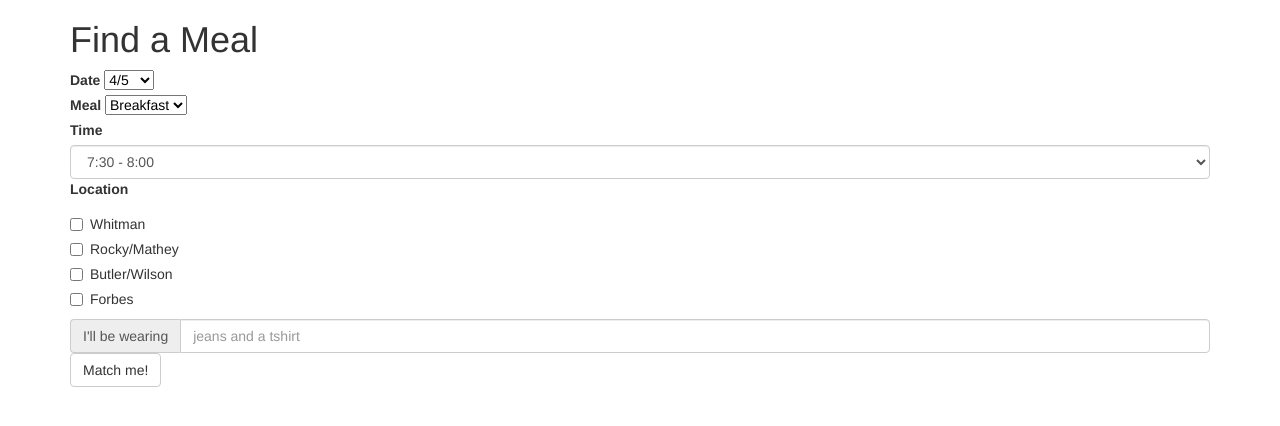
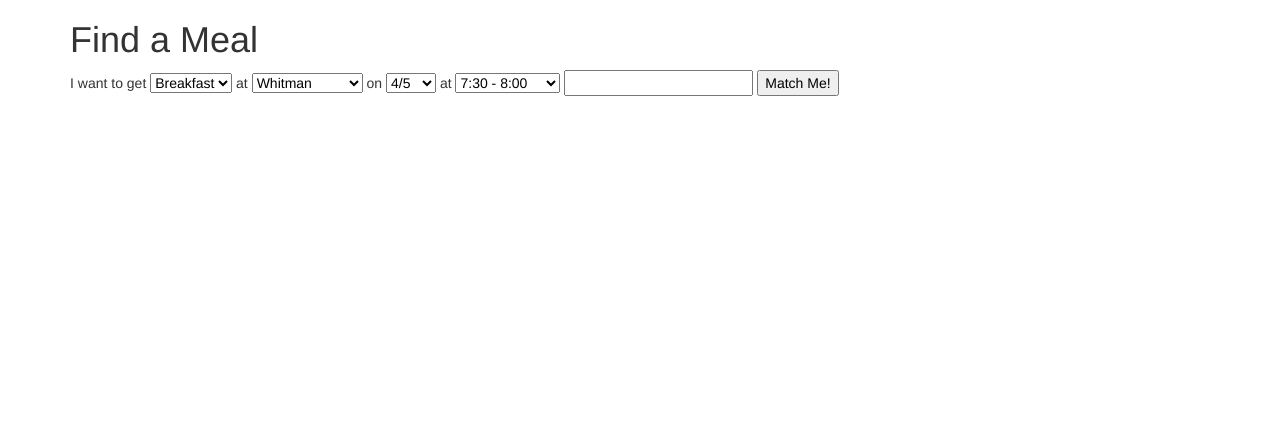
Before and after one commit to mealmatcher/mealmatcher_project, a Django app: page /mealmatcher_app/find-a-meal/ in a window 1280 px wide. Shown: the part 52-478 px from the top of the page. Run offline with Django 3.2, Linux system fonts and the light colour scheme; the visitor is signed in with stand-in values (Sample User, id 1).

Commit message:
Fixed find meal page to use django template forms.

```diff
--- a/mealmatcher_app/forms.py
+++ b/mealmatcher_app/forms.py
@@ -6,25 +6,47 @@ import datetime
 from django.db import models
 
 class MealForm(forms.ModelForm):
-	date_mdy = forms.CharField(max_length=5)   #mm/dd but not necessarily leading 0s
-	date_time = forms.CharField(max_length=11) #hour:minutes-hour:minutes
-	MEALS = (
-		('B', 'Breakfast'),
-		('L', 'Lunch'),
-		('D', 'Dinner'),
-	)
-	meal_time = forms.CharField(max_length=1)#, choices=MEALS)
-	LOCATIONS = (
-		('WH', 'Whitman'),
-		('RM', 'Rocky/Mathey'),
-		('BW', 'Butler/Wilson'),
-		('F', 'Forbes'),
-	)
-	location = forms.CharField(max_length=2)#, choices=LOCATIONS)
+  # filled in by JS, mm/dd but not necessarily leading 0s
+  date_mdy = forms.ChoiceField(
+    widget = forms.Select(attrs={'id': 'dateDropdown'}),
+    help_text = "on",
+    choices = ()
+  )
 
-	attire1 = models.CharField(max_length=100)
+  # filled in by JS, hour:minutes-hour:minutes
+  date_time = forms.ChoiceField(
+    widget = forms.Select(attrs={'id': 'timeDropdown'}),
+    help_text = "at",
+    choices = ()
+  )
 
-	class Meta:
-		model = Meal
-		fields = ('meal_time', 'location', 'attire1',)
-		exclude = ('date', 'attire2', 'users',)
+  meal_time = forms.ChoiceField(
+    widget = forms.Select(attrs={'id': 'mealDropdown', 'name': 'mealDropdown'}),
+    help_text = "I want to get ",
+    choices = (
+      ('B', 'Breakfast'),
+      ('L', 'Lunch'),
+      ('D', 'Dinner'),
+    )
+  )
+
+  location = forms.ChoiceField(
+    help_text = "at ",
+    choices = (
+      ('WH', 'Whitman'),
+      ('RM', 'Rocky/Mathey'),
+      ('BW', 'Butler/Wilson'),
+      ('F', 'Forbes'),
+    )
+  )
+
+  attire1 = models.CharField(
+     help_text = "and I'll be wearing...",
+     max_length=100,
+   )
+
+
+  class Meta:
+    model = Meal
+    fields = ('meal_time', 'location', 'date_mdy', 'date_time', 'attire1',)
+    exclude = ('date', 'attire2', 'users',)
--- a/templates/mealmatcher_app/findmeal.html
+++ b/templates/mealmatcher_app/findmeal.html
@@ -57,34 +57,10 @@
             </li>
             </li>
           </ul>
-          <!-- <form class="navbar-form navbar-left" role="search">
-            <div class="form-group">
-              <input class="form-control" type="text">
-            </div> <button type="submit" class="btn btn-default">Submit</button>
-          </form> -->
           <ul class="nav navbar-nav navbar-right">
             <li>
               <a href="/mealmatcher_app/logout/">Logout</a>
             </li>
-            <!-- <li class="dropdown">
-               <a href="#" class="dropdown-toggle" data-toggle="dropdown">Dropdown<strong class="caret"></strong></a>
-              <ul class="dropdown-menu">
-                <li>
-                  <a href="#">Action</a>
-                </li>
-                <li>
-                  <a href="#">Another action</a>
-                </li>
-                <li>
-                  <a href="#">Something else here</a>
-                </li>
-                <li class="divider">
-                </li>
-                <li>
-                  <a href="#">Separated link</a>
-                </li>
-              </ul>
-            </li> -->
           </ul>
         </div>
 
@@ -92,33 +68,38 @@
 
       <h1>Find a Meal</h1>
 
-      <form role="form">
-        <div class="dropdown">
+      <form role="form" id="findMealForm" method="POST" action="/mealmatcher_app/find-a-meal/">
+        {% csrf_token %}
+        {% for hidden in form.hidden_fields %}
+          {{ hidden }}
+        {% endfor %}
+        {% for field in form.visible_fields %}
+          {{ field.errors }}
+          {{ field.help_text }}
+          {{ field }}
+        {% endfor %}
+
+        <input type="submit" name="submit" value="Match Me!" />
+
+        <!-- <div class="dropdown">
           <label for="dateDropdown">Date</label>
           <select id="dateDropdown">
             <option value="Date">dates in next two weeks generated in JS and entered here</option>
           </select>
-        </div>
-      <form role="form">
-        <div class="mealDropdown">
+        </div> -->
+
+        <!-- <div class="mealDropdown">
           <label for="mealDropdown">Meal</label>
           <select>
             <option value="B">Breakfast</option>
             <option value="L">Lunch</option>
             <option value="D">Dinner</option>
           </select>
-        </div>
-      <form role="form">
-        <label for="timeDropdown">Time</label>
-        <select class="form-control" id="timeDropdown"></select>
-        <!-- <div class="dropdown">
-          <select id="timeDropdown">
-            TODO need to populate these based on chosen meal
-            <option value="12pm">12:00 pm - 12:45 pm</option>
-          </select>
         </div> -->
 
-
+        <!-- <label for="timeDropdown">Time</label>
+        <select class="form-control" id="timeDropdown"></select> -->
+<!--
         <label>Location</label>
         <div class="checkbox">
            <label><input type="checkbox">Whitman</label>
@@ -131,16 +112,15 @@
         </div>
         <div class="checkbox">
            <label><input type="checkbox">Forbes</label>
-        </div>
+        </div>  -->
 
-        <div class="input-group">
-           <!-- <label for="dressInput">Dress</label> -->
+        <!-- <div class="input-group">
            <span class="input-group-addon">I'll be wearing</span>
            <input class="form-control" id="dressInput" placeholder="jeans and a tshirt" type="dress" aria-describedby="basic-addon1">
-        </div>
+        </div> -->
 
-        <button class="btn btn-default" id="matchButton">Match me!</button>
-      </form>
+        <!-- <button class="btn btn-default" id="matchButton">Match me!</button>       -->
+        </form>
 
     </div>
   </div>
@@ -173,7 +153,7 @@
   };
 
   var updateTimes = function() {
-      var meal = $('.mealDropdown').find(":selected").text();
+      var meal = $('#mealDropdown').find(":selected").text();
 
       var meal_times = meal_timess[meal];
 
@@ -187,7 +167,7 @@
 
       return false;
   };
-  $('.mealDropdown').change(updateTimes);
+  $('#mealDropdown').change(updateTimes);
   updateTimes();
 
   // set up dates dropdown:
@@ -229,38 +209,36 @@
     }
   }
 
-  $( "#matchButton" ).click(function(e) {
-    e.preventDefault();
-    var date = $('#dateDropdown :selected').text(); // 4/1
-    var times = $('#timeDropdown :selected').val(); // 7:30-8:00
-    var meal = $('.mealDropdown').find(":selected").val(); //'B', 'L', or 'D'
-    var attire = $('#dressInput').val(); // what you'll be wearing...
+  // $( "#matchButton" ).click(function(e) {
+  //   e.preventDefault();
+  //   var date = $('#dateDropdown :selected').text(); // 4/1
+  //   var times = $('#timeDropdown :selected').val(); // 7:30-8:00
+  //   var meal = $('.mealDropdown').find(":selected").val(); //'B', 'L', or 'D'
+  //   var attire = $('#dressInput').val(); // what you'll be wearing...
 
-    console.log(date, times, meal);
-    /* TODO(drew) send form with:
-      date_mdy
-      date_time
-      meal_time
-      location
-      attire1
-    */
-    var newForm = jQuery('<form>', {
-        'method': 'POST', // needed to make sure its a post
-        'action': '/mealmatcher_app/find-a-meal/', // internal URL
-        'target': '_top', // also not sure about this
-    }).append(jQuery('<input>', {
-        'date_mdy': date,
-        'date_time': times,
-        'meal_time': meal,
-        'location': 'WH', // TODO
-        'attire1': attire,
+  //   console.log(date, times, meal);
+  //   /* TODO(drew) send form with:
+  //     date_mdy
+  //     date_time
+  //     meal_time
+  //     location
+  //     attire1
+  //   */
+  //   var newForm = jQuery('<form>', {
+  //       'method': 'POST', // needed to make sure its a post
+  //       'action': '/mealmatcher_app/find-a-meal/', // internal URL
+  //       'target': '_top', // also not sure about this
+  //   }).append(jQuery('<input>', {
+  //       'date_mdy': date,
+  //       'date_time': times,
+  //       'meal_time': meal,
+  //       'location': 'WH', // TODO
+  //       'attire1': attire,
+  //   }));
 
-    }));
-
-    // for compatibility:
-    newForm.hide().appendTo("body").submit();
-    // newForm.submit();
-  });
+  //   // for compatibility:
+  //   newForm.hide().appendTo("body").submit();
+  // });
 
 </script>
 
```
